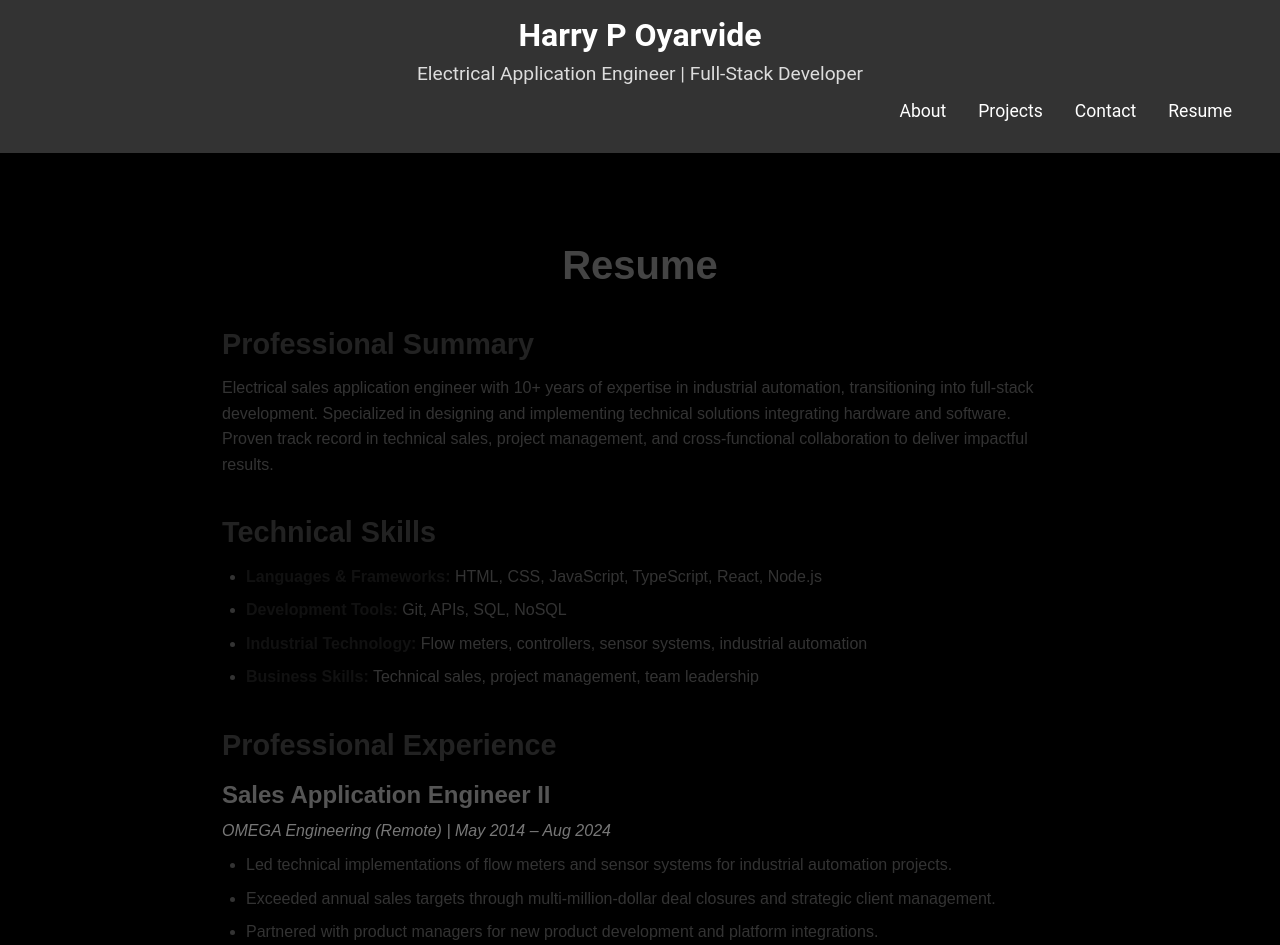
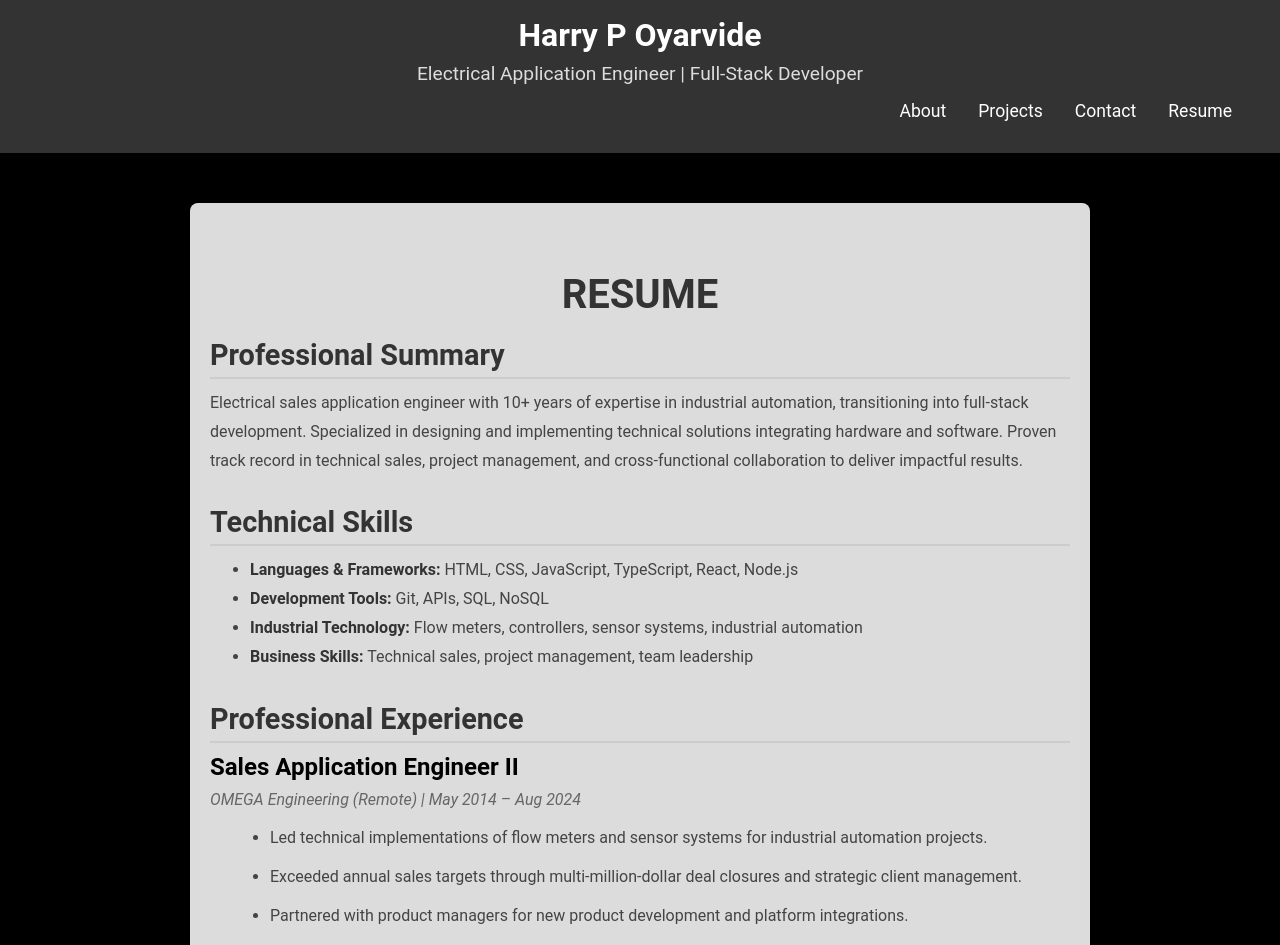
Before and after one commit to HPOGFD/reactFolio, a React (Vite) app: page /resume in a window 1280 px wide. Shown: the top 945 px of the page. Built offline with nearby package versions, Linux system fonts and the light colour scheme.

Commit message:
resume color

```diff
--- a/src/style/resume.css
+++ b/src/style/resume.css
@@ -1,53 +1,94 @@
+
+/* Container Styles */
 .resume-container {
-    padding: 2rem;
-    font-family: Arial, sans-serif;
   max-width: 900px;
-    margin: 0 auto;
-    line-height: 1.6;
-    color: #333;
+  margin: 50px auto;
+  padding: 20px;
+  background-color: rgba(220, 220, 220, 1); /* Soft light gray for contrast */
+  border-radius: 8px;
+  box-shadow: 0 4px 15px rgba(0, 0, 0, 0.1); /* Subtle shadow for depth */
 }
 
+/* Header Styles */
 .resume-header {
   text-align: center;
-    margin-bottom: 1.5rem;
   font-size: 2.5rem;
-    color: #444;
+  margin-bottom: 20px;
+  color: #333333; /* Dark gray for a softer look */
+  text-transform: uppercase;
 }
 
+/* Section Styles */
 .resume-section {
-    margin-bottom: 2rem;
+  margin-bottom: 30px;
 }
 
 .resume-section h2 {
   font-size: 1.8rem;
-    margin-bottom: 0.5rem;
-    color: #222;
+  color: #333333; /* Dark gray for section headings */
+  border-bottom: 2px solid #cccccc; /* Subtle light gray underline */
+  margin-bottom: 10px;
+  padding-bottom: 5px;
 }
 
-  .experience-item {
-    margin-bottom: 1.5rem;
+.resume-section p,
+.resume-section li {
+  line-height: 1.8;
+  color: #444444; /* Medium gray for readability */
 }
 
+/* Professional Experience Styles */
 .experience-item h3 {
   font-size: 1.5rem;
-    margin-bottom: 0.25rem;
-    color: #555;
+  color: #000000; /* Black for job titles */
+  margin-bottom: 5px;
 }
 
 .experience-item p {
   font-style: italic;
-    color: #777;
+  color: #666666; /* Subtle gray for company and dates */
+  margin-bottom: 10px;
 }
 
-  ul {
-    list-style-type: disc;
-    margin: 0.5rem 0 0.5rem 1.5rem;
+.experience-item ul {
+  margin-left: 20px;
 }
 
-  ul li {
-    margin-bottom: 0.5rem;
+.experience-item li {
+  margin-bottom: 10px;
 }
 
-  strong {
-    color: #111;
+/* Education & Certification Styles */
+ul {
+  list-style: disc;
+  padding-left: 40px;
 }
+
+ul li p {
+  margin: 5px 0 10px;
+  color: #444444; /* Medium gray for better readability */
+}
+
+/* Key Projects Styles */
+.resume-section ul li strong {
+  color: #333333; /* Darker text for project names */
+}
+
+/* Responsive Design */
+@media (max-width: 768px) {
+  .resume-container {
+    padding: 15px;
+  }
+
+  .resume-header {
+    font-size: 2rem;
+  }
+
+  .resume-section h2 {
+    font-size: 1.5rem;
+  }
+
+  .experience-item h3 {
+    font-size: 1.2rem;
+  }
+}
```
Lines whose indentation alone changed are shown as unchanged.
